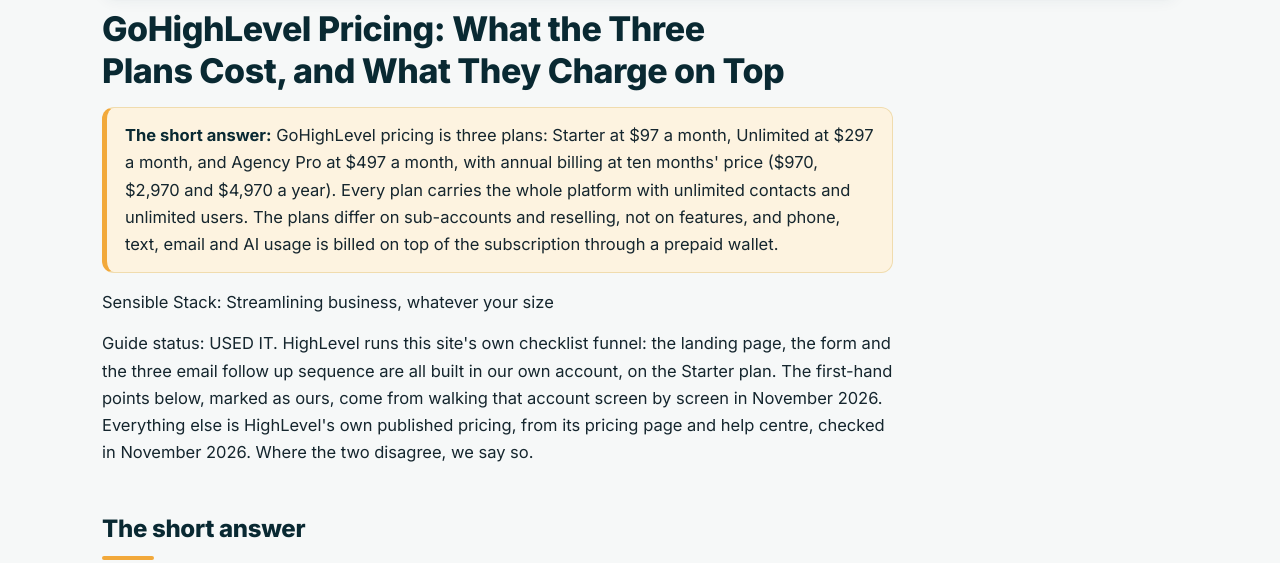
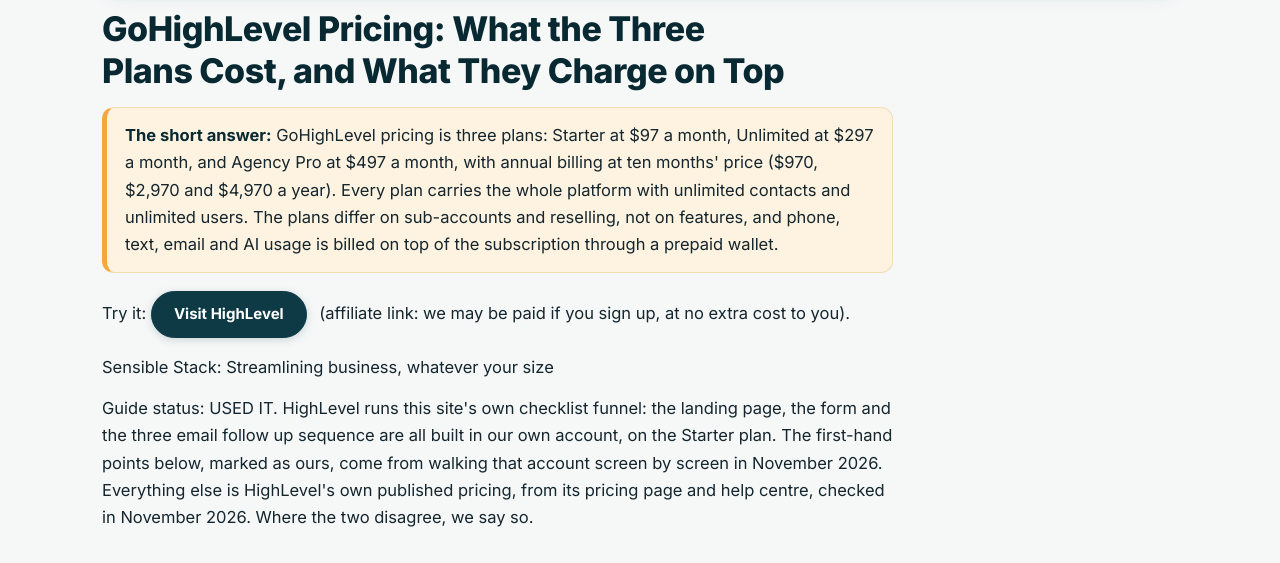
Before and after one commit to sensiblestack/sensiblestack, a plain HTML site: page preview/highlevel-pricing/index.html in a window 1280 px wide. Shown: the part 235-798 px from the top of the page. Drawn offline with Linux system fonts and the light colour scheme.

Commit message:
HighLevel pricing preview: add the affiliate button under the verdict, keep the closing one

```diff
--- a/preview/highlevel-pricing/index.html
+++ b/preview/highlevel-pricing/index.html
@@ -7,7 +7,7 @@
 <script>window.dataLayer=window.dataLayer||[];function gtag(){dataLayer.push(arguments);}gtag('js',new Date());gtag('config','G-CH4Z3K8NZY');</script></head><body>
 <header class="site"><a class="brand" href="../../"><img src="../../assets/brand/lockup.svg" alt="Sensible Stack"></a>
 <nav class="main"><span class="hasdrop"><a href="../../tools/">Reviews</a><span class="drop"><a href="../../tools/#pm">Project management</a><a href="../../tools/#crm">CRM and sales</a><a href="../../tools/#email">Email marketing</a><a href="../../tools/#video">Video and AI</a><a href="../../tools/#found">Getting found</a><a href="../../tools/#segments">By business type</a></span></span><a href="../../compare/">Comparisons</a><a href="../../guides/">Guides</a><a href="../../how-we-rate/">How We Rate</a><a href="../../about/">About</a></nav></header>
-<div class="wrap"><p class="small">Independent pricing guide. Sensible Stack is not affiliated with this provider; product names are trademarks of their owners. The Visit HighLevel link on this page is an affiliate link: if you buy through it, we may be paid at no extra cost to you. Last updated November 2026. Prices checked November 2026.</p><div class="reviewhead"><span class="brandname">HighLevel</span><span class="chip">Used it</span></div><article><h1>GoHighLevel Pricing: What the Three Plans Cost, and What They Charge on Top</h1><div class="verdict"><strong>The short answer:</strong> GoHighLevel pricing is three plans: Starter at $97 a month, Unlimited at $297 a month, and Agency Pro at $497 a month, with annual billing at ten months' price ($970, $2,970 and $4,970 a year). Every plan carries the whole platform with unlimited contacts and unlimited users. The plans differ on sub-accounts and reselling, not on features, and phone, text, email and AI usage is billed on top of the subscription through a prepaid wallet.</div>
+<div class="wrap"><p class="small">Independent pricing guide. Sensible Stack is not affiliated with this provider; product names are trademarks of their owners. The Visit HighLevel link on this page is an affiliate link: if you buy through it, we may be paid at no extra cost to you. Last updated November 2026. Prices checked November 2026.</p><div class="reviewhead"><span class="brandname">HighLevel</span><span class="chip">Used it</span></div><article><h1>GoHighLevel Pricing: What the Three Plans Cost, and What They Charge on Top</h1><div class="verdict"><strong>The short answer:</strong> GoHighLevel pricing is three plans: Starter at $97 a month, Unlimited at $297 a month, and Agency Pro at $497 a month, with annual billing at ten months' price ($970, $2,970 and $4,970 a year). Every plan carries the whole platform with unlimited contacts and unlimited users. The plans differ on sub-accounts and reselling, not on features, and phone, text, email and AI usage is billed on top of the subscription through a prepaid wallet.</div> <p>Try it: <a class="btn" href="https://sensiblestack.io/go/highlevel" rel="sponsored">Visit HighLevel</a> (affiliate link: we may be paid if you sign up, at no extra cost to you).</p>
 <p>Sensible Stack: Streamlining business, whatever your size</p>
 <p>Guide status: USED IT. HighLevel runs this site's own checklist funnel: the landing page, the form and the three email follow up sequence are all built in our own account, on the Starter plan. The first-hand points below, marked as ours, come from walking that account screen by screen in November 2026. Everything else is HighLevel's own published pricing, from its pricing page and help centre, checked in November 2026. Where the two disagree, we say so.</p>
 <h2>The short answer</h2>
```
